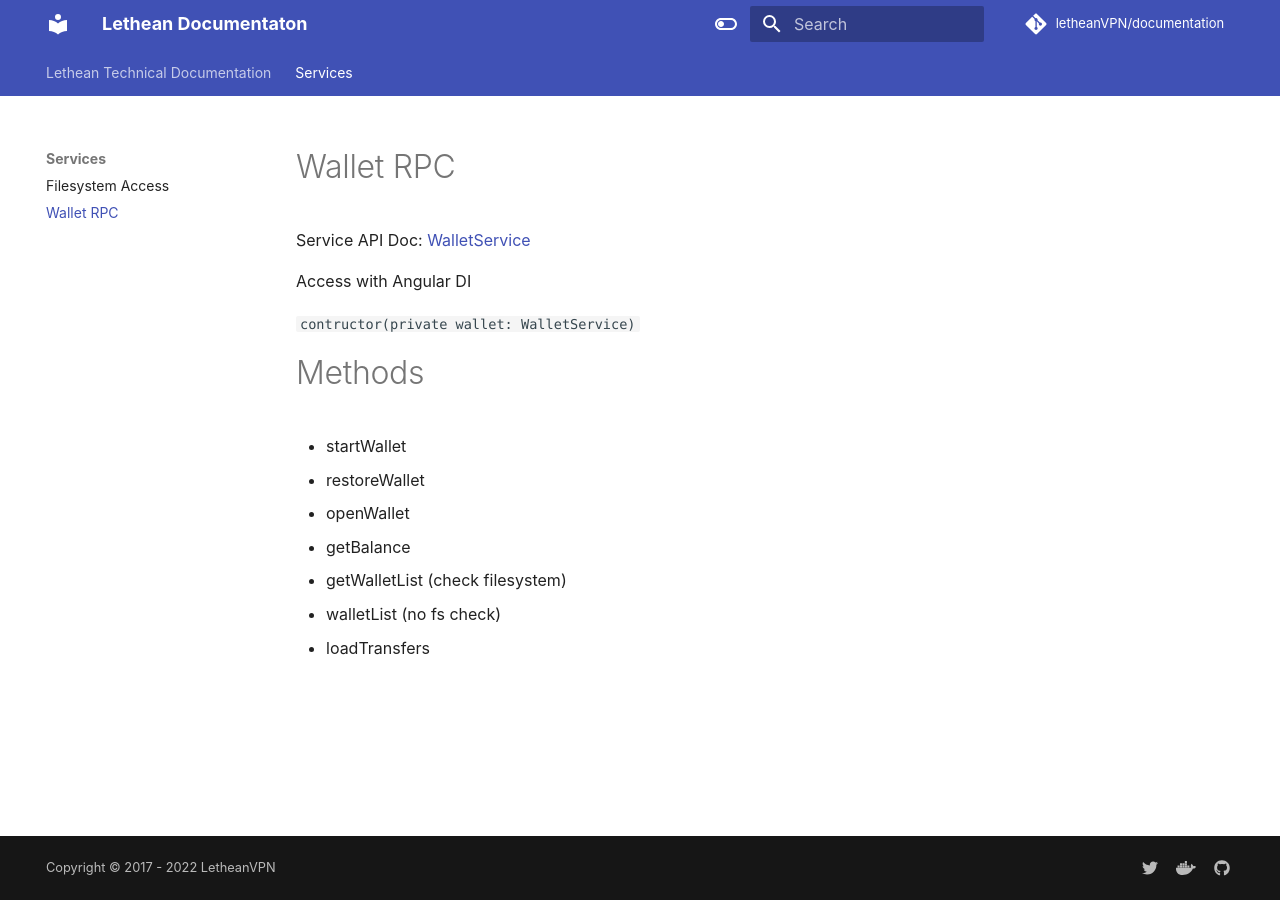
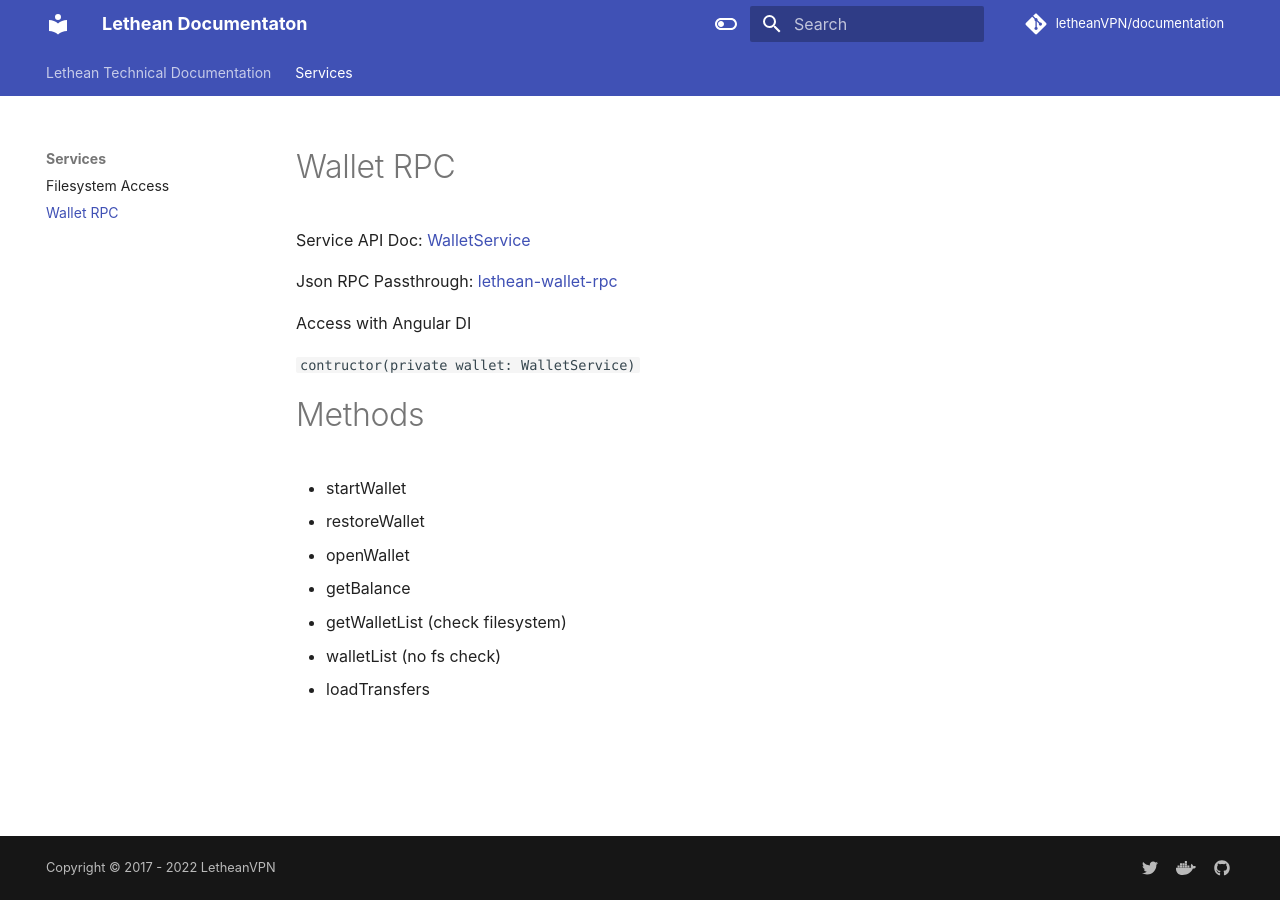
Before and after one commit to letheanVPN/documentation, an MkDocs documentation site: the page built from docs/services/wallet.md, in a window 1280 px wide. Built offline with MkDocs 1.6.1 and Material for MkDocs 9.7.7, drawn with Linux system fonts in a browser that asks for light colours; comment, search, counter and statistics services are not loaded.

Commit message:
Update wallet.md

```diff
--- a/docs/services/wallet.md
+++ b/docs/services/wallet.md
@@ -1,6 +1,8 @@
 # Wallet RPC
 
 Service API Doc: [WalletService](https://letheanvpn.github.io/app/injectables/WalletService.html)
+
+Json RPC Passthrough: [lethean-wallet-rpc](https://letheanvpn.github.io/app/injectables/WalletRpcService.html)
 
 Access with Angular DI
 
```
